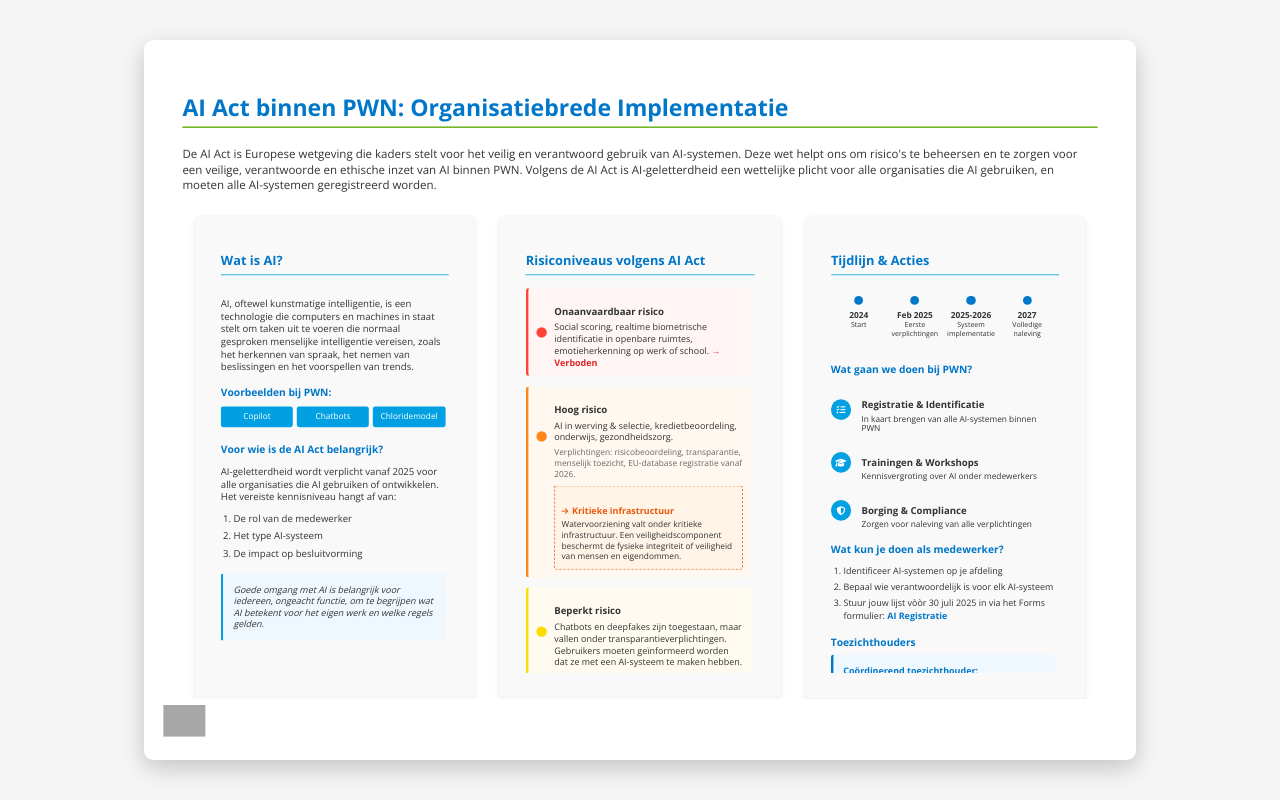
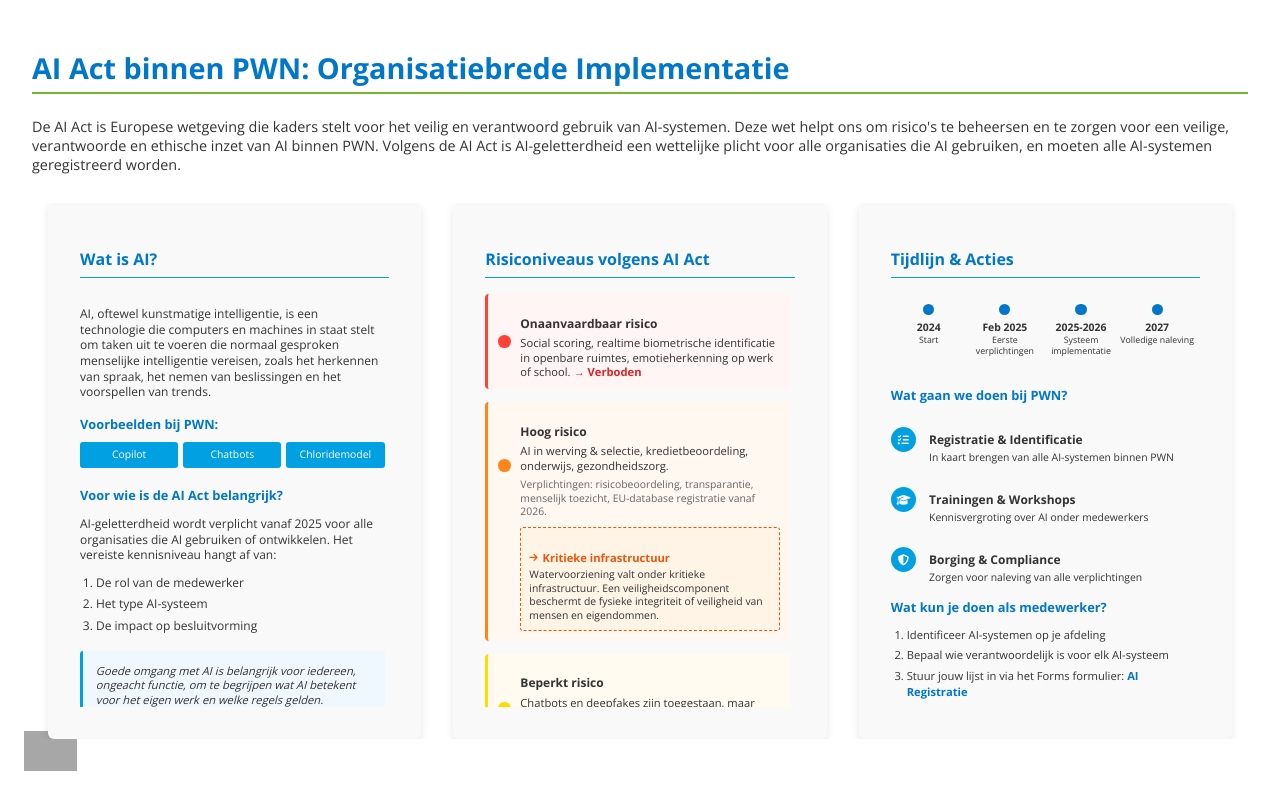
Before and after one commit to chefsprojects/OnePager-PWN, a Next.js app: page / in a window 1280 px wide. Built offline with nearby package versions, Linux system fonts and the light colour scheme; grey boxes are pictures that could not be loaded.

Commit message:
Remove white container: onepager now uses full viewport for better space utilization

```diff
--- a/src/app/page.tsx
+++ b/src/app/page.tsx
@@ -1,35 +1,9 @@
 "use client"
 
-import { useEffect, useState } from 'react';
+
 import Image from 'next/image';
 
 export default function HomePage() {
-  const [scale, setScale] = useState(1);
-
-  useEffect(() => {
-    const calculateScale = () => {
-      const viewportWidth = window.innerWidth;
-      const viewportHeight = window.innerHeight;
-
-      // Goede base dimensions voor mooie scaling
-      const baseWidth = 1400;
-      const baseHeight = 900;
-
-      // Gebruik het meeste van het scherm
-      const scaleX = (viewportWidth * 0.95) / baseWidth;
-      const scaleY = (viewportHeight * 0.90) / baseHeight;
-
-      // Gebruik de kleinste schaalfactor
-      const newScale = Math.min(scaleX, scaleY);
-
-      setScale(Math.max(newScale, 0.4)); // Minimum scale
-    };
-
-    calculateScale();
-    window.addEventListener('resize', calculateScale);
-
-    return () => window.removeEventListener('resize', calculateScale);
-  }, []);
 
   const pwnColors = {
     blue: '#0077C8',
@@ -42,32 +16,17 @@ export default function HomePage() {
     <div style={{
       width: '100vw',
       height: '100vh',
-      display: 'flex',
-      alignItems: 'center',
-      justifyContent: 'center',
-      backgroundColor: '#f5f5f5',
-      padding: '20px',
-      boxSizing: 'border-box',
+      backgroundColor: pwnColors.white,
+      fontFamily: "'Open Sans', sans-serif",
+      color: '#333',
+      lineHeight: '1.4',
       position: 'fixed',
       top: 0,
-      left: 0
+      left: 0,
+      overflow: 'auto',
+      padding: '2rem',
+      boxSizing: 'border-box'
     }}>
-      <div style={{
-        width: '1400px',
-        height: '900px',
-        transform: `scale(${scale})`,
-        transformOrigin: 'center center',
-        overflow: 'visible',
-        position: 'relative',
-        padding: '3rem',
-        backgroundColor: pwnColors.white,
-        fontFamily: "'Open Sans', sans-serif",
-        color: '#333',
-        lineHeight: '1.4',
-        boxShadow: '0 10px 30px rgba(0,0,0,0.2)',
-        borderRadius: '12px',
-        boxSizing: 'border-box'
-      }}>
         {/* PWN Logo links onder */}
         <div style={{
           position: 'absolute',
@@ -499,7 +458,7 @@ export default function HomePage() {
                 <ol style={{ listStyleType: 'decimal', paddingLeft: '1rem', marginBottom: '1rem', fontSize: '0.7rem', lineHeight: '1.4' }}>
                   <li style={{ marginBottom: '0.3rem' }}>Identificeer AI-systemen op je afdeling</li>
                   <li style={{ marginBottom: '0.3rem' }}>Bepaal wie verantwoordelijk is voor elk AI-systeem</li>
-                  <li style={{ marginBottom: '0.3rem' }}>Stuur jouw lijst vòòr 30 juli 2025 in via het Forms formulier: <span style={{ color: pwnColors.blue, fontWeight: 'bold' }}>AI Registratie</span></li>
+                  <li style={{ marginBottom: '0.3rem' }}>Stuur jouw lijst in via het Forms formulier: <span style={{ color: pwnColors.blue, fontWeight: 'bold' }}>AI Registratie</span></li>
                 </ol>
 
                 <h3 style={{ fontWeight: 'bold', color: pwnColors.blue, marginBottom: '0.5rem', fontSize: '0.8rem' }}>
@@ -524,7 +483,6 @@ export default function HomePage() {
             </div>
           </div>
         </div>
-      </div>
     </div>
   )
 }
```
